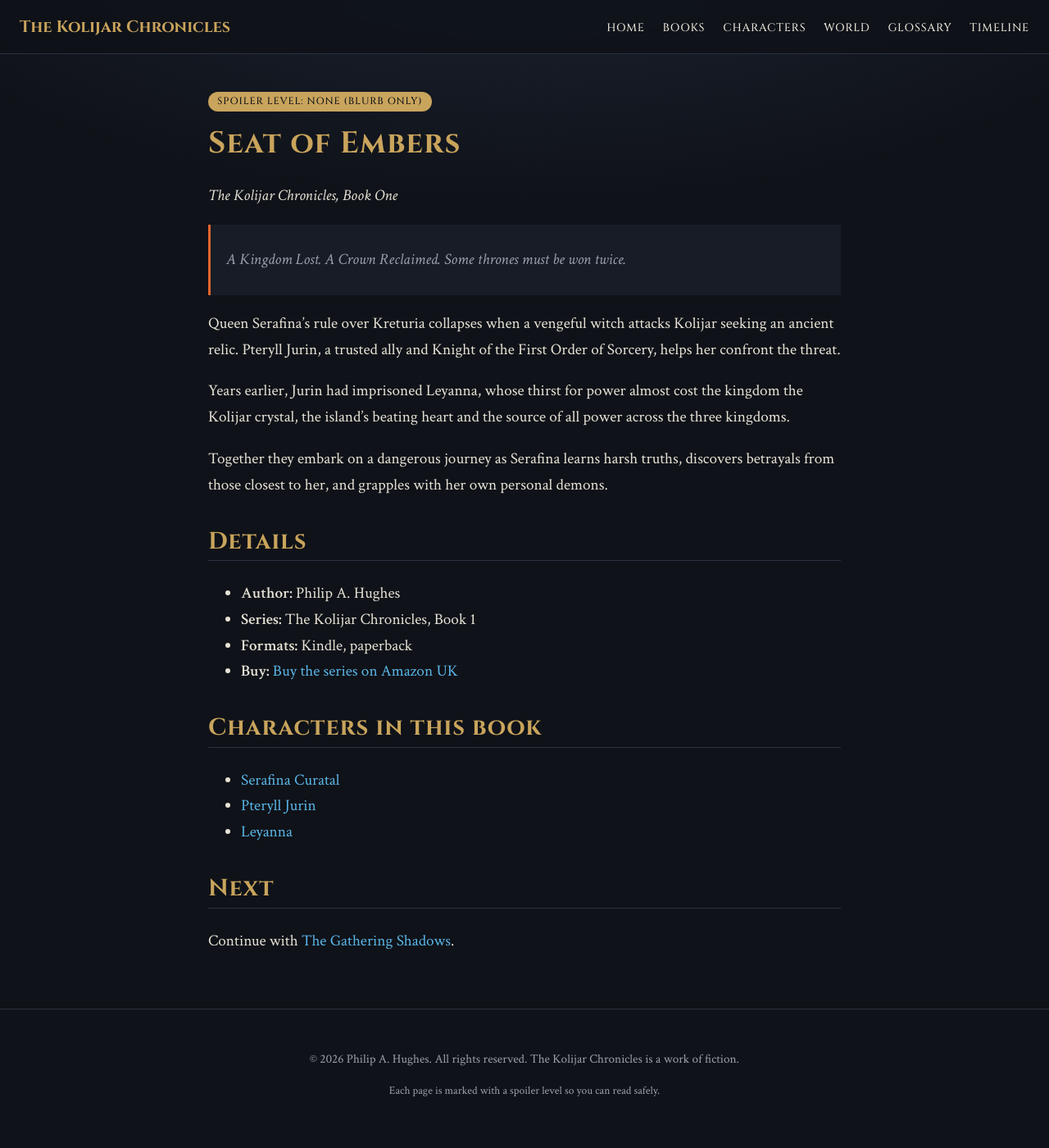
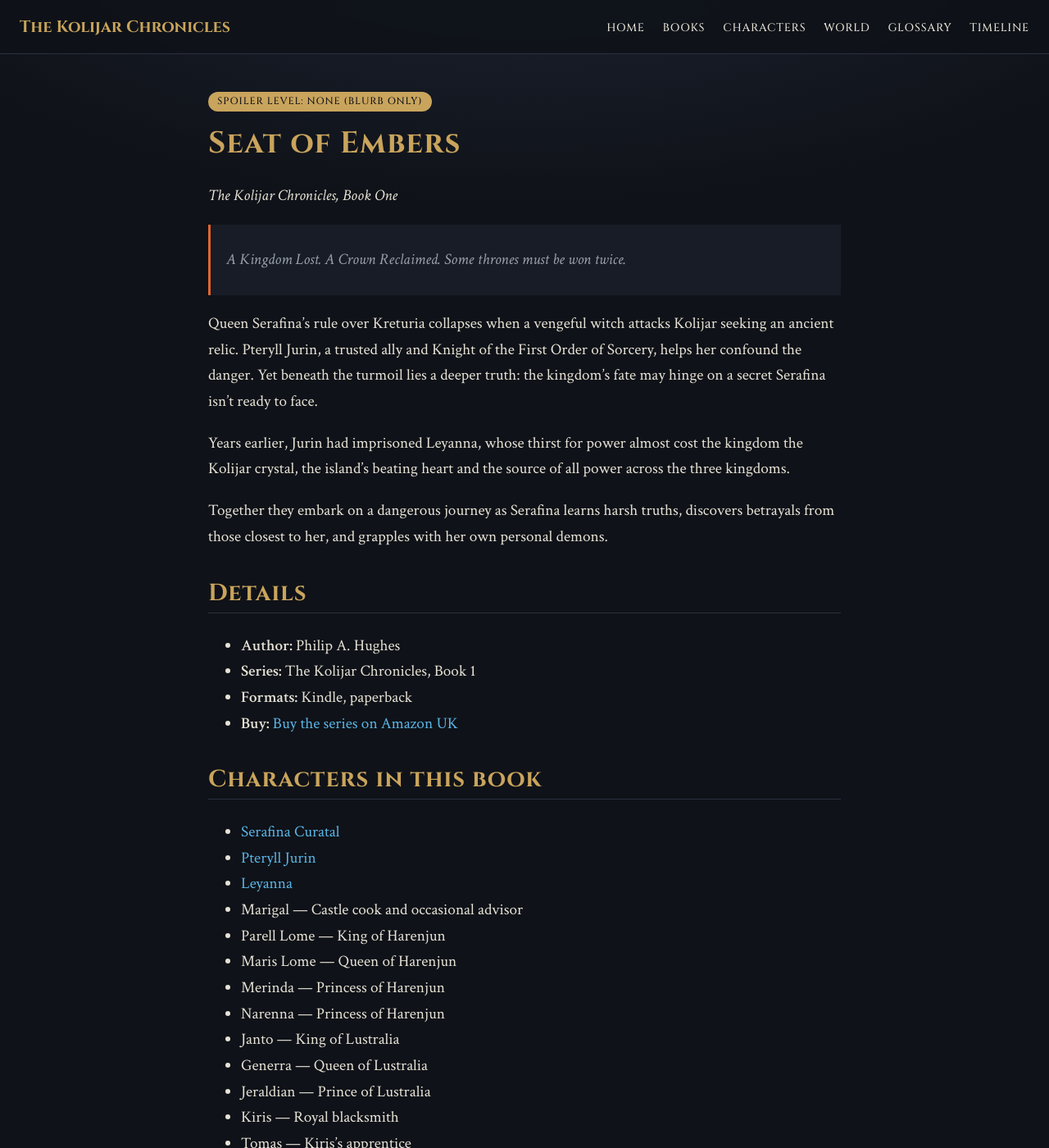
Before and after one commit to philauthor46/Kolijar-Hub, a Jekyll site: the page built from books/seat-of-embers.md, in a window 1280 px wide and 1400 px high. Shown: the whole window at 82% size. Built offline with Jekyll 4.4.1, drawn with Linux system fonts in a browser that asks for light colours; some of the changed text lies outside the part shown.

Commit message:
Add the uploaded character list to the Seat of Embers book character section

```diff
--- a/books/seat-of-embers.md
+++ b/books/seat-of-embers.md
@@ -12,7 +12,7 @@ spoiler: None (blurb only)
 > A Kingdom Lost. A Crown Reclaimed.
 > Some thrones must be won twice.
 
-Queen Serafina's rule over Kreturia collapses when a vengeful witch attacks Kolijar seeking an ancient relic. Pteryll Jurin, a trusted ally and Knight of the First Order of Sorcery, helps her confront the threat.
+Queen Serafina's rule over Kreturia collapses when a vengeful witch attacks Kolijar seeking an ancient relic. Pteryll Jurin, a trusted ally and Knight of the First Order of Sorcery, helps her confound the danger. Yet beneath the turmoil lies a deeper truth: the kingdom's fate may hinge on a secret Serafina isn't ready to face.
 
 Years earlier, Jurin had imprisoned Leyanna, whose thirst for power almost cost the kingdom the Kolijar crystal, the island's beating heart and the source of all power across the three kingdoms.
 
@@ -30,6 +30,19 @@ Together they embark on a dangerous journey as Serafina learns harsh truths, dis
 - [Serafina Curatal]({{ "/characters/serafina/" | relative_url }})
 - [Pteryll Jurin]({{ "/characters/pteryll/" | relative_url }})
 - [Leyanna]({{ "/characters/leyanna/" | relative_url }})
+- Marigal — Castle cook and occasional advisor
+- Parell Lome — King of Harenjun
+- Maris Lome — Queen of Harenjun
+- Merinda — Princess of Harenjun
+- Narenna — Princess of Harenjun
+- Janto — King of Lustralia
+- Generra — Queen of Lustralia
+- Jeraldian — Prince of Lustralia
+- Kiris — Royal blacksmith
+- Tomas — Kiris's apprentice
+- King Herrellus — Ruler of Kreturia and Serafina's father
+- Reyira — Queen of Kreturia
+- Leyissa — Loyal friend of Harenjun royal family
 
 ## Next
 
```
